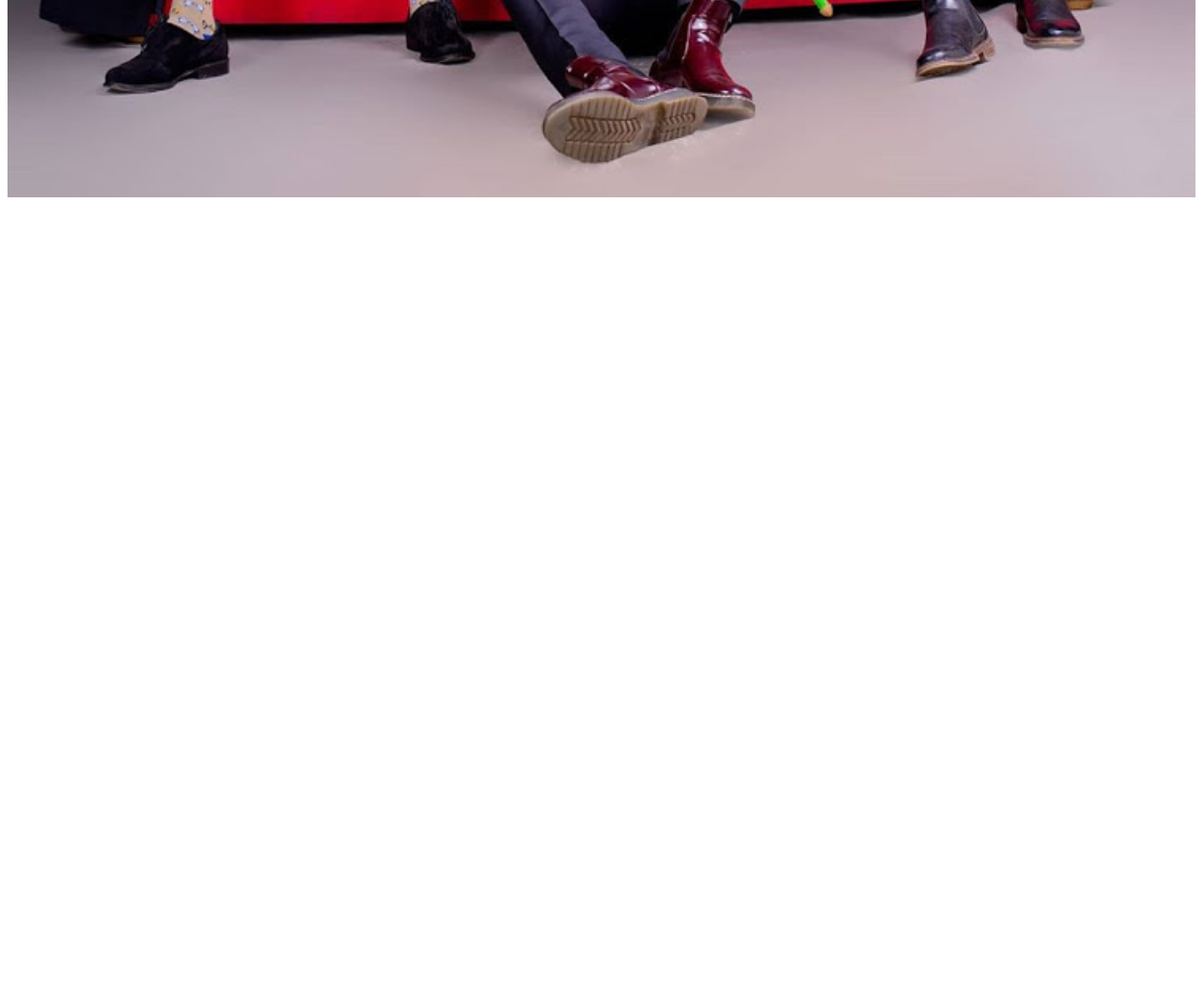
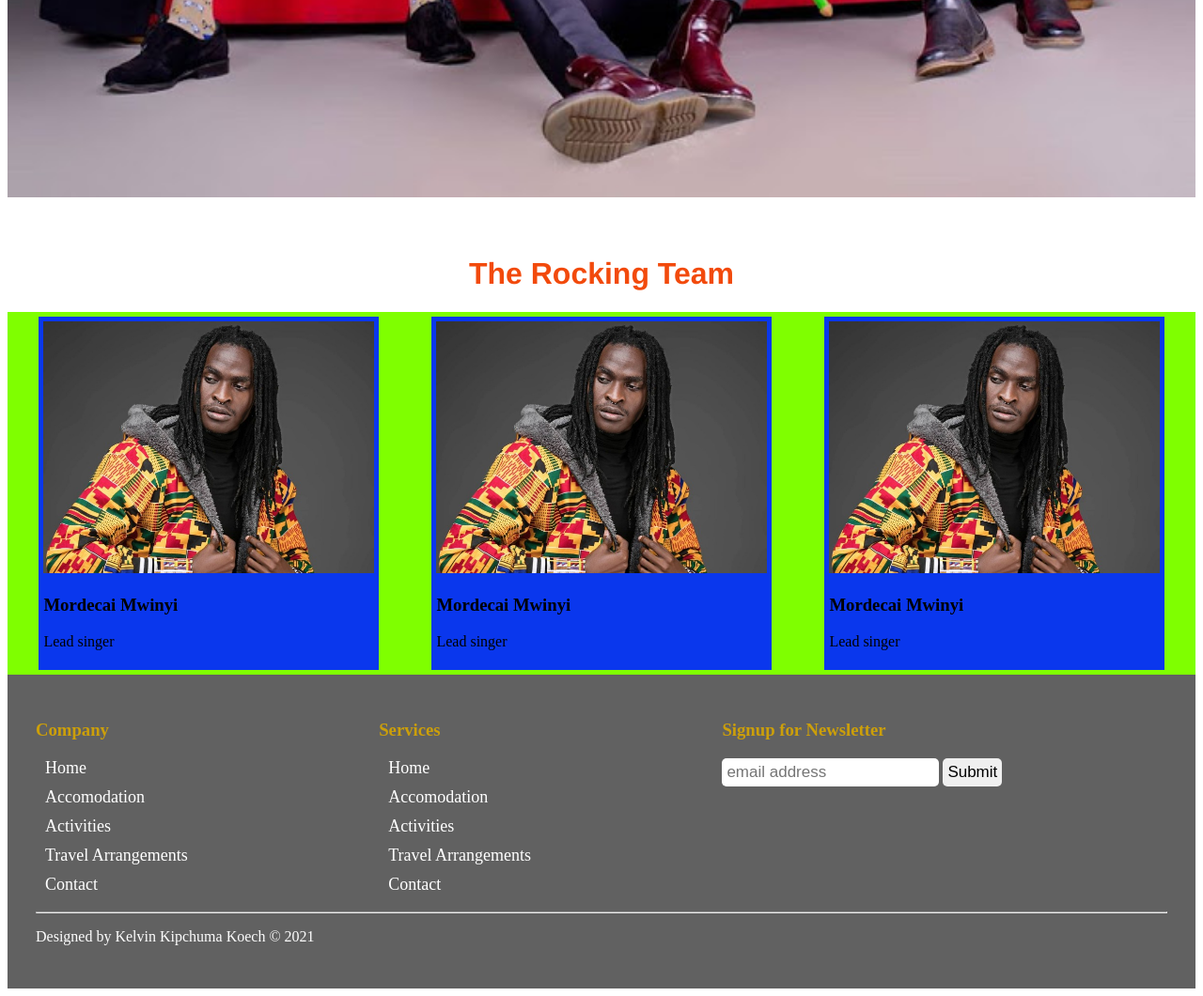
Before and after one commit to k-koech/fav_band, a plain HTML site: page index.html in a window 1280 px wide. Shown: the part 598-1658 px from the top of the page at 94% size. Before the commit the page ends 816 px from the top, so only its background shows below. Drawn offline with Linux system fonts and the light colour scheme; a web font is replaced by a local one.

Commit message:
about section added

```diff
--- a/index.html
+++ b/index.html
@@ -16,5 +16,53 @@
         <p>Official Band Website</p>
     </div>
 </header>
+<div class="about-band">
+    <p></p>
+    <h1>The Rocking Team</h1>
+    <div class="row">
+        <div class="col">
+            <div class="image"><img src="images/mordecai.jpg" alt="modecai"></div>
+            <h3>Mordecai Mwinyi</h3>
+            <p>Lead singer</p>
+        </div>
+
+        <div class="col">
+            <div class="image"><img src="images/mordecai.jpg" alt="modecai"></div>
+            <h3>Mordecai Mwinyi</h3>
+            <p>Lead singer</p>
+        </div>
+
+        <div class="col">
+            <div class="image"><img src="images/mordecai.jpg" alt="modecai"></div>
+            <h3>Mordecai Mwinyi</h3>
+            <p>Lead singer</p>
+        </div>
+    </div>
+</div>
+<footer>
+    <div class="cols">
+        <h3>Company</h3>
+        <li><a href="index.html">Home</a></li>
+        <li><a href="accomodations.html">Accomodation</a></li>
+        <li><a href="activities.html">Activities</a></li>
+        <li><a href="travel.html">Travel Arrangements</a></li>
+        <li><a href="contact.html">Contact</a></li>
+     </div>
+     <div class="cols">
+            <h3>Services</h3>
+            <li><a href="index.html">Home</a></li>
+            <li><a href="accomodations.html">Accomodation</a></li>
+            <li><a href="activities.html">Activities</a></li>
+            <li><a href="travel.html">Travel Arrangements</a></li>
+            <li><a href="contact.html">Contact</a></li>
+     </div>
+     <div class="cols">
+            <h3>Signup for Newsletter</h3>
+            <input type="text" placeholder="email address">
+            <button>Submit</button>
+     </div>
+    <hr>
+    <p>Designed by Kelvin Kipchuma Koech &copy; 2021</p>
+</footer>
 </body>
 </html>
--- a/style.css
+++ b/style.css
@@ -48,3 +48,90 @@ header .header-title p
     font-weight: 500;
     font-family: Rambla;
 }
+/* *******About Band****** */
+.about-band
+{
+ margin-top: 5%;
+}
+.about-band h1
+{
+   text-align: center;
+   font-family: 'Franklin Gothic Medium', 'Arial Narrow', Arial, sans-serif;
+   color: #f24a0c;
+}
+.about-band .row
+{
+    background-color: chartreuse;padding: 5PX;
+    display: flex;
+    align-items:center ;
+}
+.about-band .col
+{
+    background-color: rgb(10, 55, 237);
+    width: 28%;
+    display: inline-block;
+    padding: 5px;
+    margin: 0 auto;
+}
+.about-band .col img
+{
+    width:100%;
+}
+/* ********Footer******** */
+footer
+{
+    color: rgb(253, 253, 253);
+    padding: 30px;
+    background-color: rgb(97, 97, 97);
+}
+footer .cols
+{
+    vertical-align: top;
+  list-style-type: none;
+  display: inline-block;
+  width: 30%;
+}
+footer .cols li
+{
+    margin: 10px;
+}
+footer .cols li a
+{
+    text-decoration: none;
+    font-size: large;
+    color: white;
+}
+footer .cols li a:hover
+{
+    cursor: pointer;
+    color: rgb(204, 159, 10);
+}
+
+footer h3
+{
+   color: rgb(204, 159, 10);
+}
+footer input[type=text]
+{
+    border: none;
+    font-size: 17px;
+    padding: 5px;
+    border-radius: 5px;
+}
+footer button
+{
+    padding: 5px;
+    font-size: 17px;
+    border: none;
+    border-radius: 5px;
+}
+
+footer button:hover
+{
+    cursor: pointer;
+    color:rgb(204, 159, 10);
+}
+footer hr
+{
+    color: rgb(151, 151, 151);
+}
```
